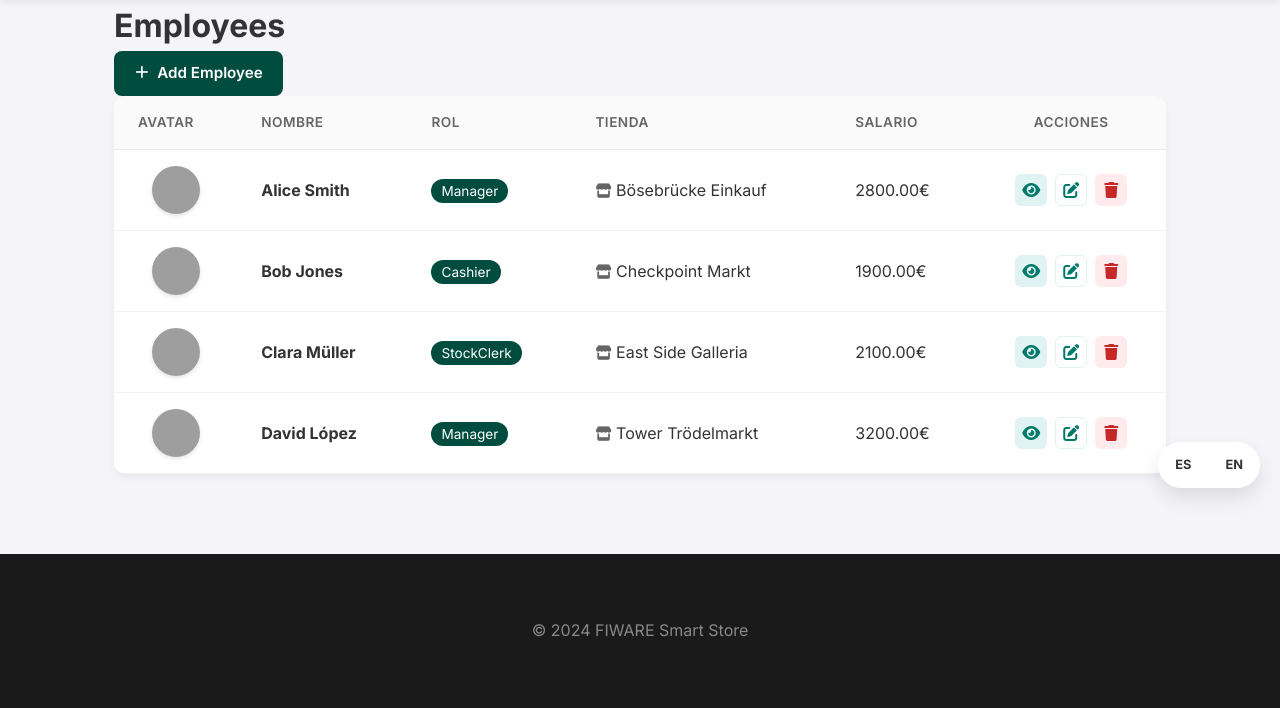
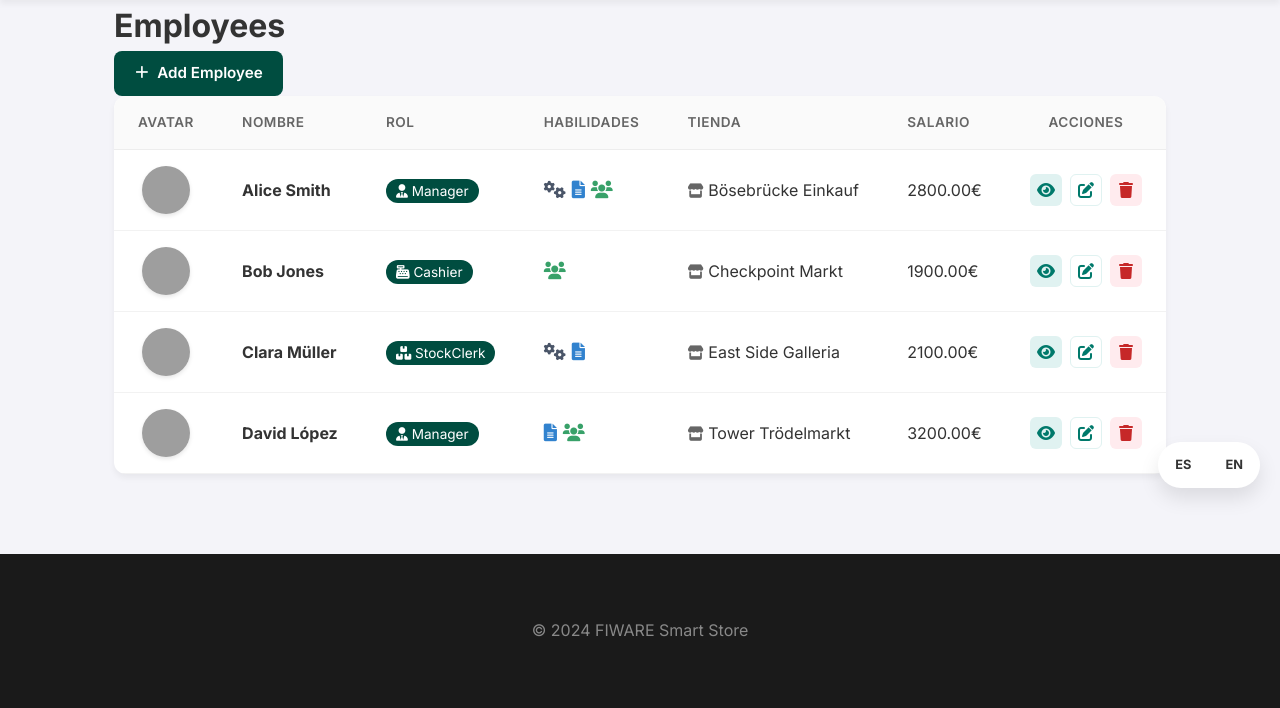
Before and after one commit to Enrichpg/P2-XDEI, a Flask app: page /employees in a window 1280 px wide. Shown: the part 292-1000 px from the top of the page. Run offline with Flask 3, Linux system fonts and the light colour scheme; some libraries are stand-ins or nearby versions; grey boxes are pictures that could not be loaded.

Commit message:
feat(issue-3): add context providers to stores & skills formatting

```diff
--- a/app.py
+++ b/app.py
@@ -278,6 +278,24 @@ def list_stores():
         return {"id": store.id, "name": store.name, "address": store.address,
                 "location": store.location, "image": store.image}, 201
     stores = Store.query.all()
+
+    import data_layer
+    if getattr(data_layer, 'USE_ORION', False):
+        import orion
+        for store in stores:
+            urn = f"urn:ngsi-ld:Store:{store.id:03d}"
+            try:
+                orion_store = orion.get_store(urn)
+                if orion_store:
+                    temp_obj = orion_store.get('temperature', {})
+                    if 'value' in temp_obj:
+                        store.temperature = temp_obj['value']
+                    hum_obj = orion_store.get('relativeHumidity', {})
+                    if 'value' in hum_obj:
+                        store.relativeHumidity = hum_obj['value']
+            except Exception as e:
+                app.logger.warning("Could not fetch context for %s in list: %s", urn, e)
+
     return render_template('stores.html', stores=stores)
 
 @app.route('/stores/map')
--- a/static/css/style.css
+++ b/static/css/style.css
@@ -1014,3 +1014,11 @@ body.dark-mode .checkbox-group {
 .inv-theme .attr-list li::before { color: #639922; }
 .inv-theme .rel-badge { background: #EAF3DE; color: #3B6D11; }
 .dark-mode .inv-theme .rel-badge { background: #3B6D11; color: #EAF3DE; }
+
+/* Image Hover Scale */
+.hover-scale {
+    transition: transform 0.3s ease;
+}
+.hover-scale:hover {
+    transform: scale(1.1);
+}
--- a/templates/employees.html
+++ b/templates/employees.html
@@ -17,6 +17,7 @@
                 <th>{{ _('Avatar') }}</th>
                 <th>{{ _('Nombre') }}</th>
                 <th>{{ _('Rol') }}</th>
+                <th>{{ _('Habilidades') }}</th>
                 <th>{{ _('Tienda') }}</th>
                 <th>{{ _('Salario') }}</th>
                 <th class="text-center">{{ _('Acciones') }}</th>
@@ -27,14 +28,39 @@
             <tr>
                 <td class="col-image text-center">
                     {% if employee.image %}
-                    <img class="thumbnail-avatar" src="{{ employee.image }}" alt="{{ employee.name }}"
+                    <img class="thumbnail-avatar hover-scale" src="{{ employee.image }}" alt="{{ employee.name }}"
                         onerror="this.onerror=null; this.src='/static/img/placeholder.png';">
                     {% else %}
                     <div class="avatar-placeholder">{{ employee.name[0] }}</div>
                     {% endif %}
                 </td>
                 <td class="col-main"><strong>{{ employee.name }}</strong></td>
-                <td><span class="role-badge">{{ _(employee.role) }}</span></td>
+                <td>
+                    <span class="role-badge">
+                        {% if 'Manager' in employee.role %} <i class="fas fa-user-tie"></i>
+                        {% elif 'Cashier' in employee.role %} <i class="fas fa-cash-register"></i>
+                        {% elif 'Stock' in employee.role %} <i class="fas fa-boxes"></i>
+                        {% else %} <i class="fas fa-user-tag"></i> {% endif %}
+                        {{ _(employee.role) }}
+                    </span>
+                </td>
+                <td>
+                    {% if employee.skills %}
+                        <span class="skills-icons" style="font-size: 1.1rem; gap: 6px; display: inline-flex;">
+                        {% if 'MachineryDriving' in employee.skills %}
+                            <i class="fas fa-cogs" style="color: #4a5568;" title="Machinery Driving"></i>
+                        {% endif %}
+                        {% if 'WritingReports' in employee.skills %}
+                            <i class="fas fa-file-alt" style="color: #3182ce;" title="Writing Reports"></i>
+                        {% endif %}
+                        {% if 'CustomerRelationships' in employee.skills %}
+                            <i class="fas fa-users" style="color: #38a169;" title="Customer Relationships"></i>
+                        {% endif %}
+                        </span>
+                    {% else %}
+                        <span class="text-muted">-</span>
+                    {% endif %}
+                </td>
                 <td><i class="fas fa-store text-muted"></i> {{ _(employee.store.name) }}</td>
                 <td>{{ "%.2f"|format(employee.salary or 0) }}€</td>
                 <td class="col-actions text-center">
@@ -55,7 +81,7 @@
             </tr>
             {% else %}
             <tr>
-                <td colspan="6" class="text-center empty-state">{{ _('No se encontraron empleados registrados.') }}</td>
+                <td colspan="7" class="text-center empty-state">{{ _('No se encontraron empleados registrados.') }}</td>
             </tr>
             {% endfor %}
         </tbody>
```
Also changed, not shown: templates/stores.html (+33 -1 lines).
